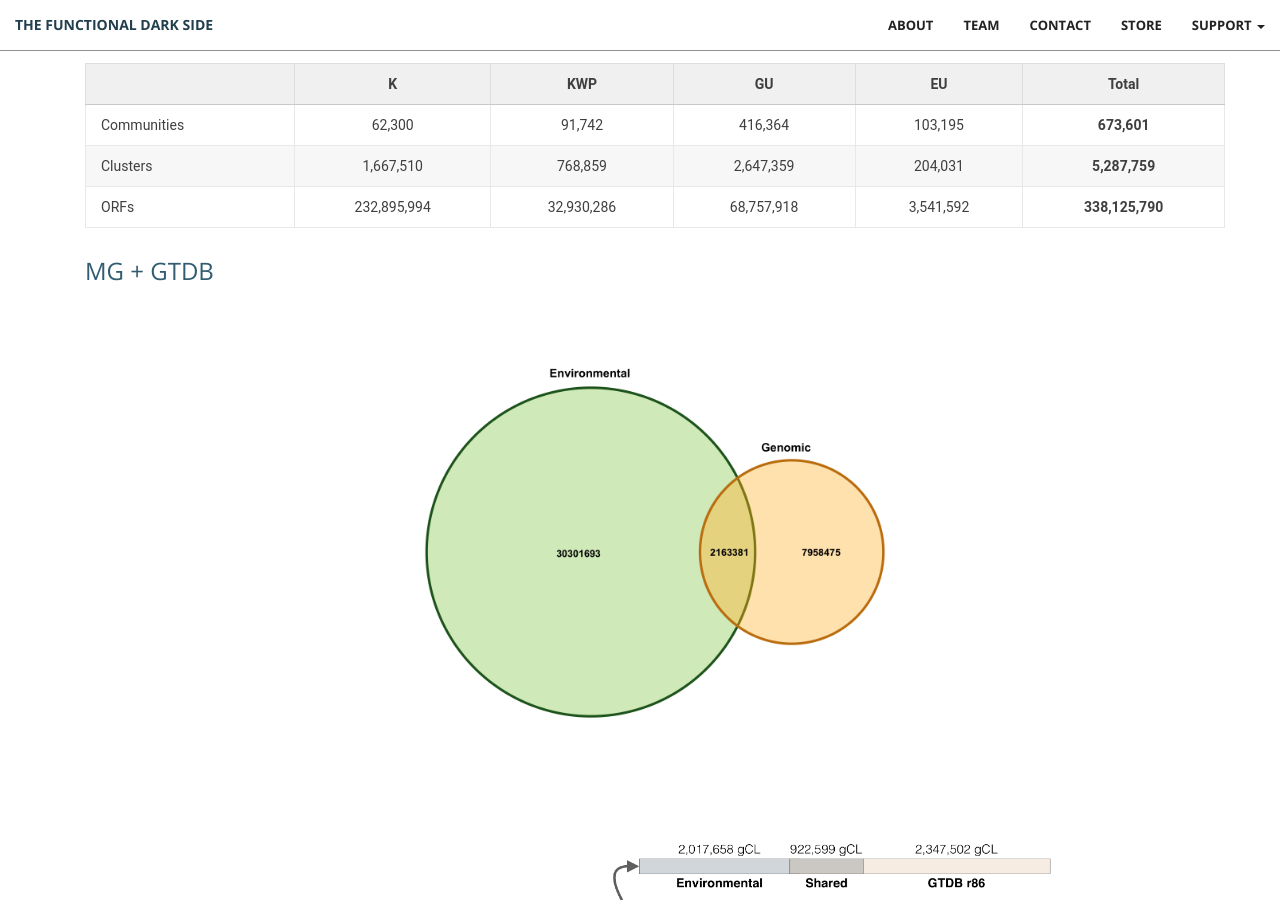
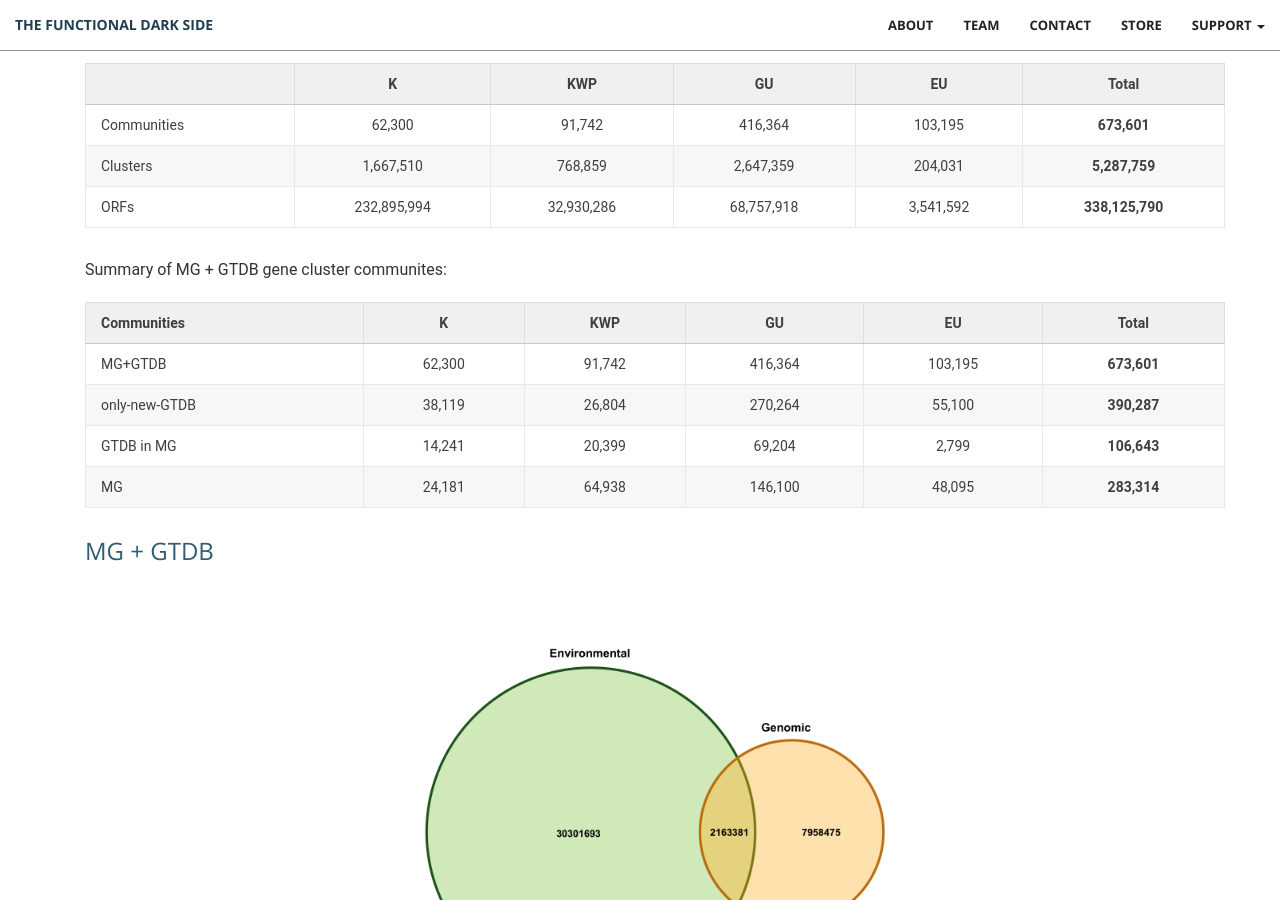
Before and after one commit to functional-dark-side/functional-dark-side.github.io, a Jekyll site: the page built from 16_Cluster_DB_numbers.md, in a window 1280 px wide and 900 px high, scrolled down 2821 px. Built offline with Jekyll 4.4.1, drawn with Linux system fonts in a browser that asks for light colours; a script that is not in the unit is left out.

Commit message:
cluster communities table update

```diff
--- a/16_Cluster_DB_numbers.md
+++ b/16_Cluster_DB_numbers.md
@@ -106,6 +106,16 @@ Discarded cluster classes:
 | ORFs        | 232,895,994 | 32,930,286 | 68,757,918 | 3,541,592 | **338,125,790** |
 
 
+Summary of MG + GTDB gene cluster communites:
+
+| Communities   |   K    |  KWP   |   GU    |   EU    |    Total    |
+| ------------- |:------:|:------:|:-------:|:-------:|:-----------:|
+| MG+GTDB       | 62,300 | 91,742 | 416,364 | 103,195 | **673,601** |
+| only-new-GTDB | 38,119 | 26,804 | 270,264 | 55,100  | **390,287** |
+| GTDB in MG    | 14,241 | 20,399 | 69,204  |  2,799  | **106,643** |
+| MG            | 24,181 | 64,938 | 146,100 | 48,095  | **283,314** |
+
+
 <h3 class="section-heading  text-primary">MG + GTDB</h3>
 
 <div class="img_container" style="width:60%; margin:2em auto;">
```
Also changed, not shown: 12_GTDB_genome_integration.md (+2 -2 lines), 1 other file.
